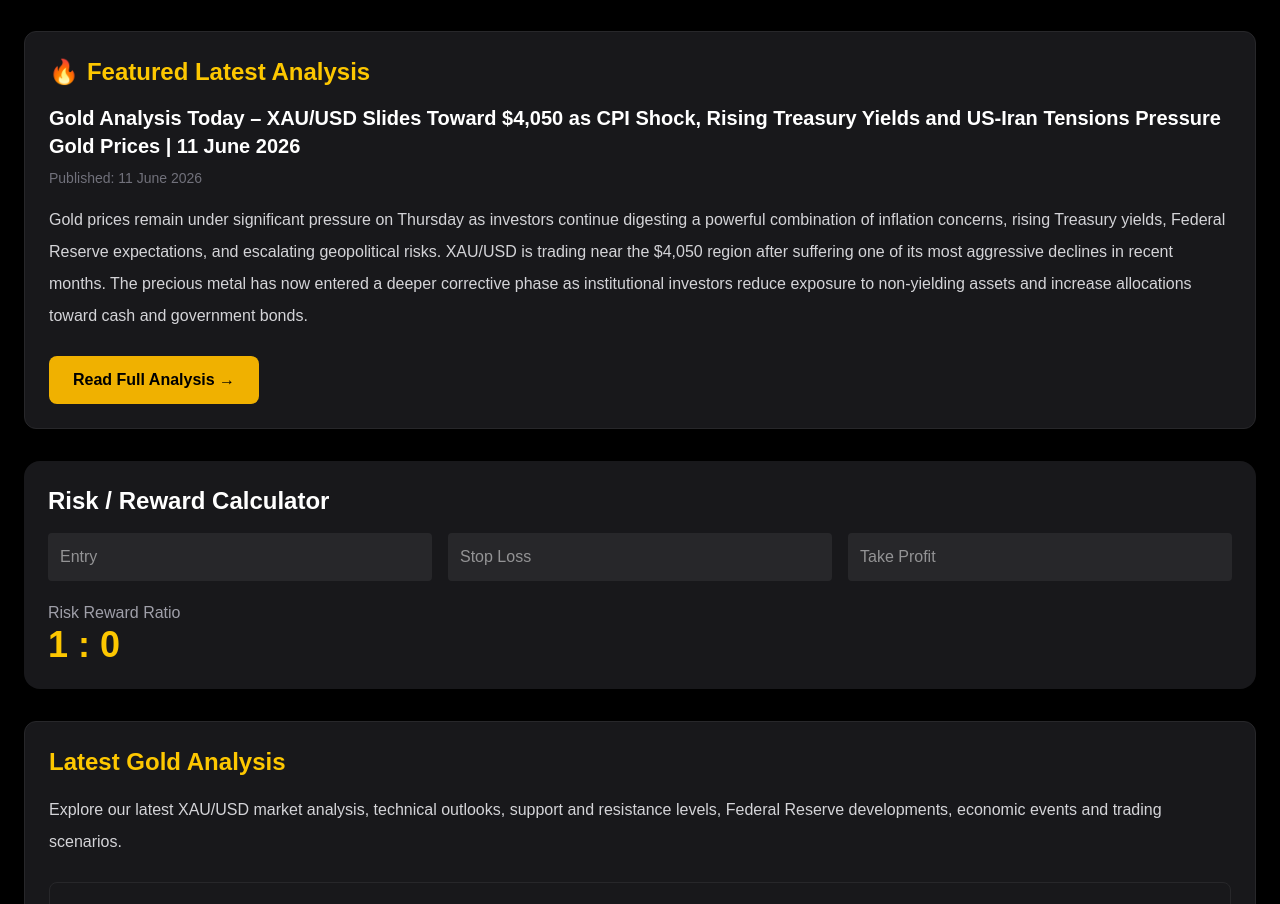
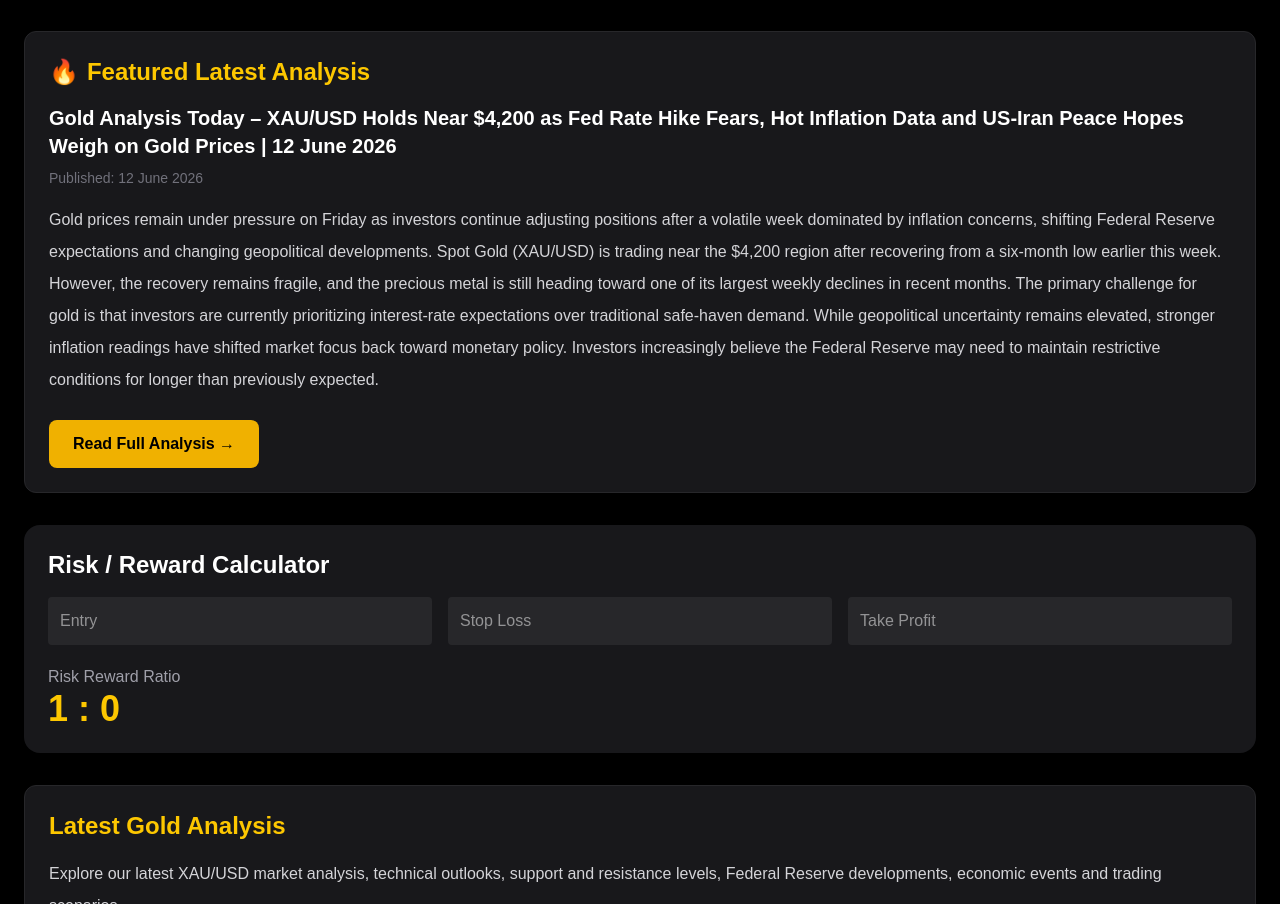
Before and after one commit to CSOoi1181/gold-trader-hub, a Next.js app: page / in a window 1280 px wide. Shown: the part 3254-4158 px from the top of the page. Built offline with nearby package versions, Linux system fonts and the light colour scheme.

Commit message:
Update homepage's featured latest analysis 12 June 2026

```diff
--- a/app/components/FeaturedAnalysis.tsx
+++ b/app/components/FeaturedAnalysis.tsx
@@ -13,21 +13,22 @@ export default function FeaturedAnalysis() {
       </div>
 
       <h3 className="text-xl font-semibold text-white mb-2">
-        Gold Analysis Today – XAU/USD Slides Toward $4,050 as CPI Shock, Rising Treasury Yields and US-Iran Tensions Pressure Gold Prices | 11 June 2026
+        Gold Analysis Today – XAU/USD Holds Near $4,200 as Fed Rate Hike Fears, Hot Inflation Data and US-Iran Peace Hopes Weigh on Gold Prices | 12 June 2026
       </h3>
 
       <p className="text-sm text-zinc-500 mb-4">
-        Published: 11 June 2026
+        Published: 12 June 2026
       </p>
 
       <p className="text-zinc-300 leading-8 mb-6">
-        Gold prices remain under significant pressure on Thursday as investors continue digesting a powerful combination of inflation concerns, rising Treasury yields, Federal Reserve expectations, and escalating geopolitical risks.
-        XAU/USD is trading near the $4,050 region after suffering one of its most aggressive declines in recent months.
-        The precious metal has now entered a deeper corrective phase as institutional investors reduce exposure to non-yielding assets and increase allocations toward cash and government bonds.
+        Gold prices remain under pressure on Friday as investors continue adjusting positions after a volatile week dominated by inflation concerns, shifting Federal Reserve expectations and changing geopolitical developments.
+        Spot Gold (XAU/USD) is trading near the $4,200 region after recovering from a six-month low earlier this week. However, the recovery remains fragile, and the precious metal is still heading toward one of its largest weekly declines in recent months.
+        The primary challenge for gold is that investors are currently prioritizing interest-rate expectations over traditional safe-haven demand.
+        While geopolitical uncertainty remains elevated, stronger inflation readings have shifted market focus back toward monetary policy. Investors increasingly believe the Federal Reserve may need to maintain restrictive conditions for longer than previously expected.
       </p>
 
       <Link
-        href="/analysis/gold-analysis-2026-06-11"
+        href="/analysis/gold-analysis-2026-06-12"
         className="inline-block bg-yellow-500 hover:bg-yellow-400 text-black font-semibold px-6 py-3 rounded-lg transition"
       >
         Read Full Analysis →
```
